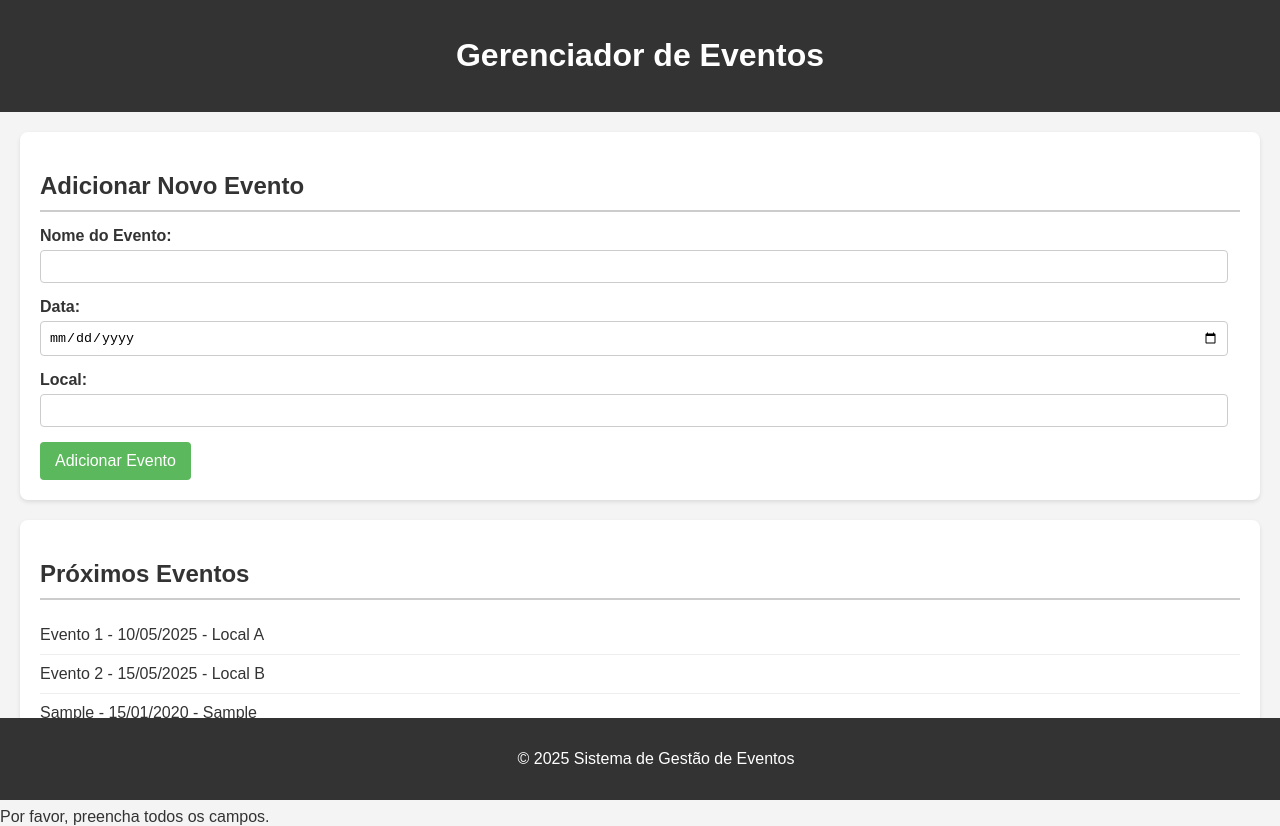
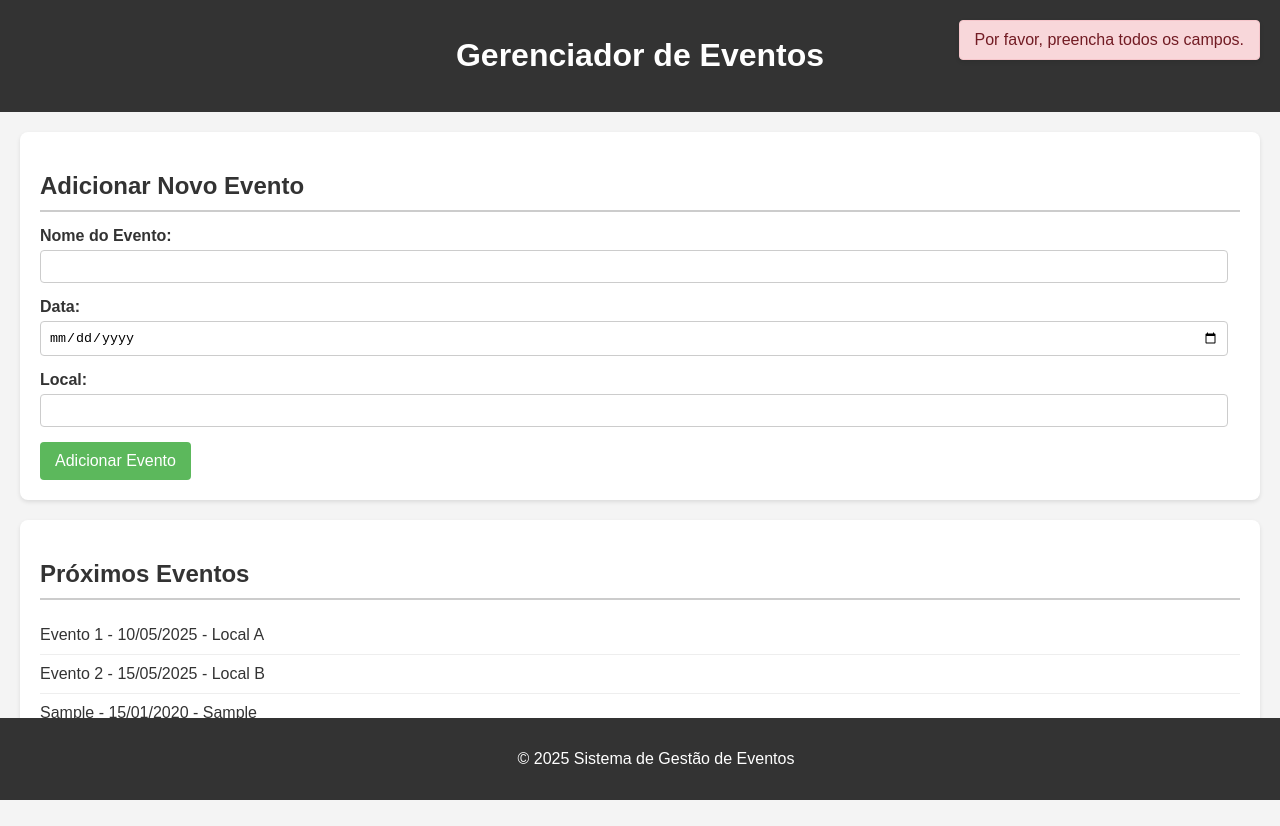
Before and after one commit to CharlesTM1/gest-o, a plain HTML site: page index.html in a window 1280 px wide. Both pictures are taken after typing "Sample", "2020-01-15", "Sample" into the empty fields and a click on the button "Adicionar Evento". Drawn offline with Linux system fonts and the light colour scheme.

Commit message:
Update style.css

```diff
--- a/style.css
+++ b/style.css
@@ -88,3 +88,38 @@ footer {
     bottom: 0;
     width: 100%;
 }
+/* ... seus estilos anteriores ... */
+
+#notificacoes-container {
+    position: fixed;
+    top: 20px;
+    right: 20px;
+    z-index: 1000; /* Garante que fique acima de outros elementos */
+}
+
+.notificacao {
+    background-color: #f9f9f9;
+    border: 1px solid #ccc;
+    padding: 10px 15px;
+    margin-bottom: 10px;
+    border-radius: 4px;
+    box-shadow: 0 2px 4px rgba(0, 0, 0, 0.1);
+}
+
+.notificacao.success {
+    background-color: #d4edda;
+    color: #155724;
+    border-color: #c3e6cb;
+}
+
+.notificacao.error {
+    background-color: #f8d7da;
+    color: #721c24;
+    border-color: #f5c6cb;
+}
+
+.notificacao.info {
+    background-color: #e7f3fe;
+    color: #0c5460;
+    border-color: #bee5eb;
+}
```
